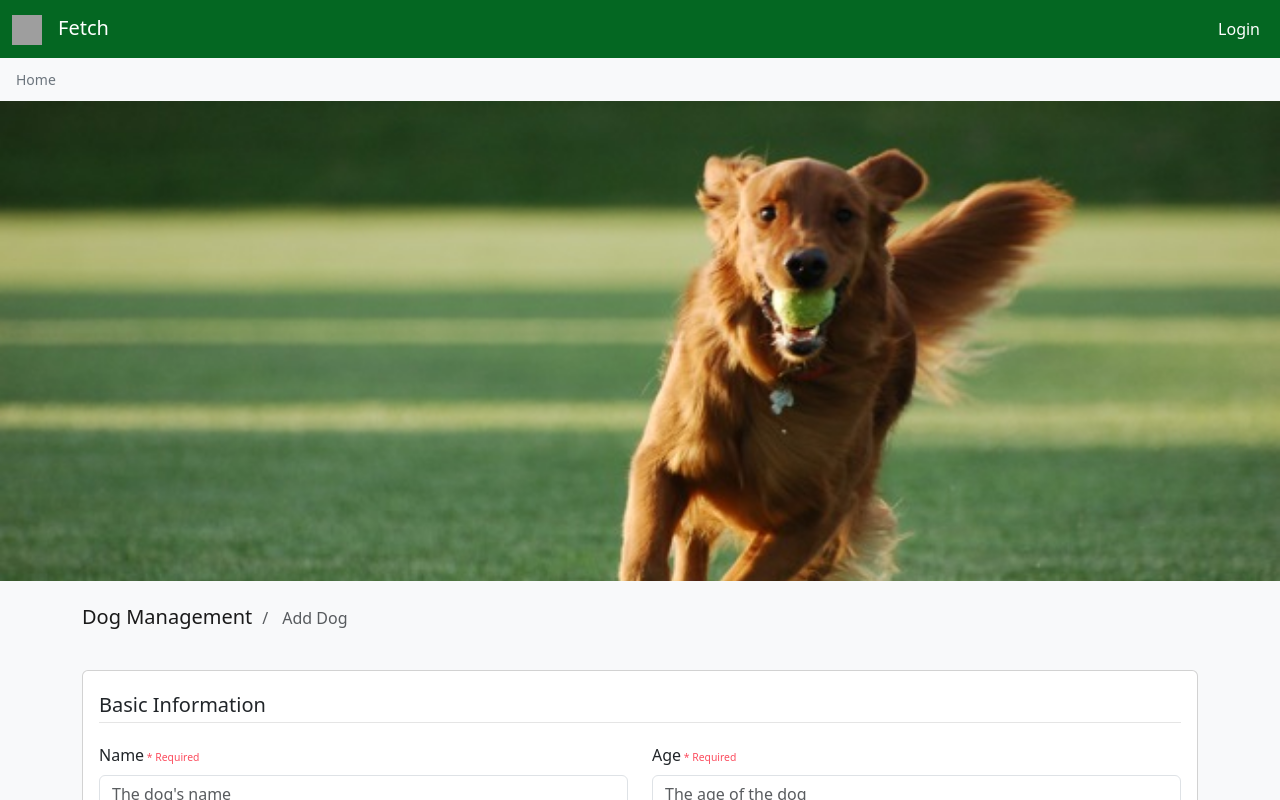
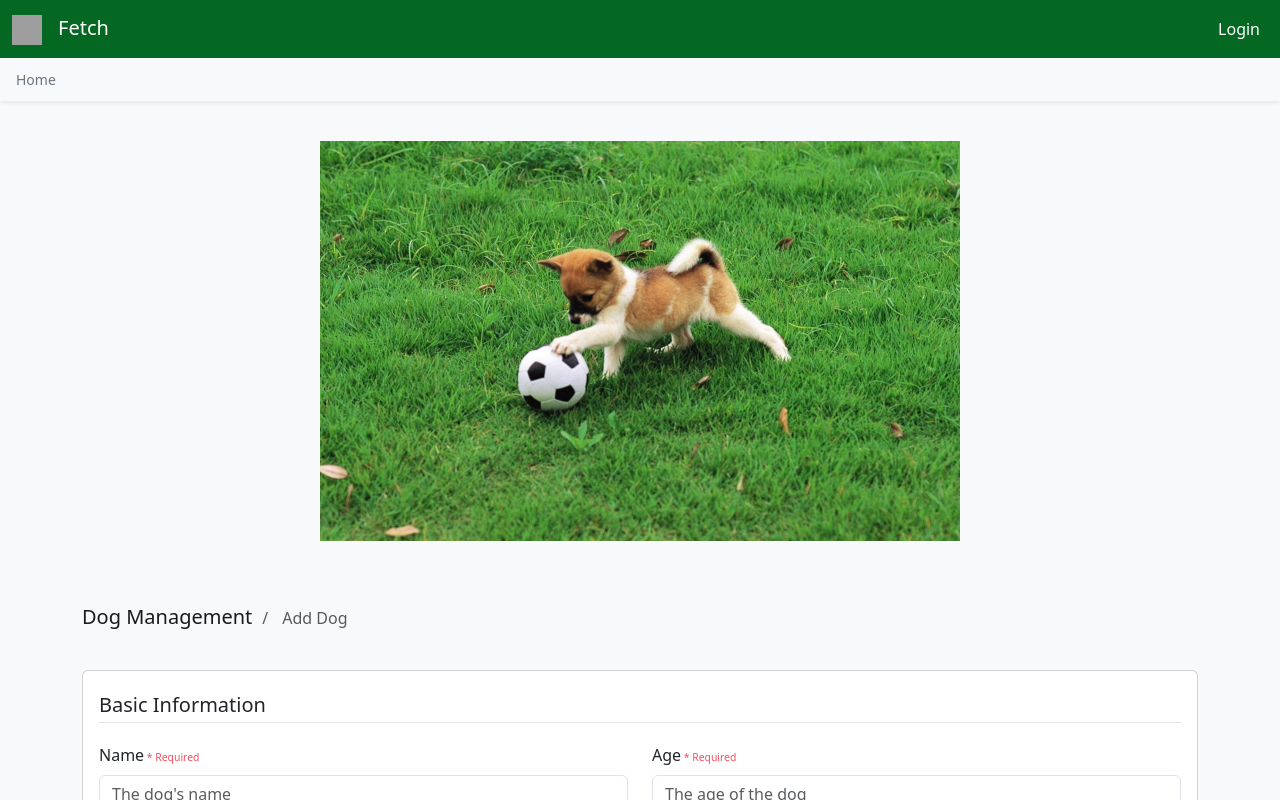
Before and after one commit to mattrobinette/FetchUI, an Angular app: page /dogs/create in a window 1280 px wide. Shown: the top 800 px of the page. Built offline with nearby package versions, Linux system fonts and the light colour scheme; grey boxes are pictures that could not be loaded.

Commit message:
Banner adjustments, began Toasts implementation

```diff
--- a/src/app/app.component.css
+++ b/src/app/app.component.css
@@ -1,9 +1,9 @@
 #container{
-  width: 250vh;
-  max-width: 100%;
+  width: auto;
   height: 60vh;
-  background-image: url(../assets/images/DSC_4423.jpg);
+  background-image: url(../assets/images/fetchbannernew.jpg);
   background-position: top;
+  background-position: center;
   background-repeat: no-repeat;
-  background-size: cover;
+  background-size: 50%;
 }
```
Also changed, not shown: src/assets/images/fetchbannernew.jpg (added).
